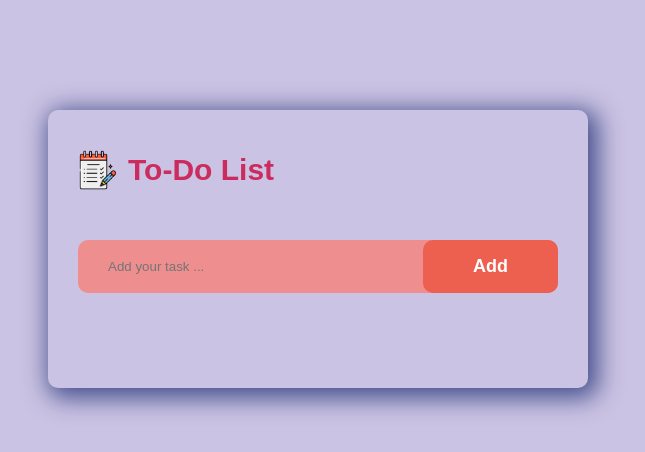
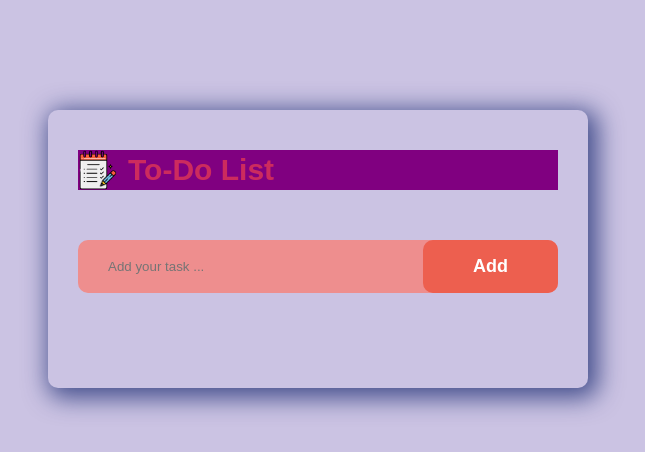
Before and after one commit to jaatlalit/mini-todo, a plain HTML site: page index.html in a window 1280 px wide. Shown: the whole page, without its empty margins (322-967 px from the left). Drawn offline with Linux system fonts and the light colour scheme.

Commit message:
Update style.css

```diff
--- a/style.css
+++ b/style.css
@@ -1,14 +1,12 @@
 
-/* :root {
-    --white-alpha-40: rgba(255, 255, 255, 0.40);
-    --white-alpha-25: rgba(255, 255, 255, 0.25);
-} */
+
 
 * {
     margin: 0;
     padding: 0;
     font-family: 'Poppins', sans-serif;
     box-sizing: border-box;
+    background-color: purple;
 }
 
 /* Animation Keyframes */
```
